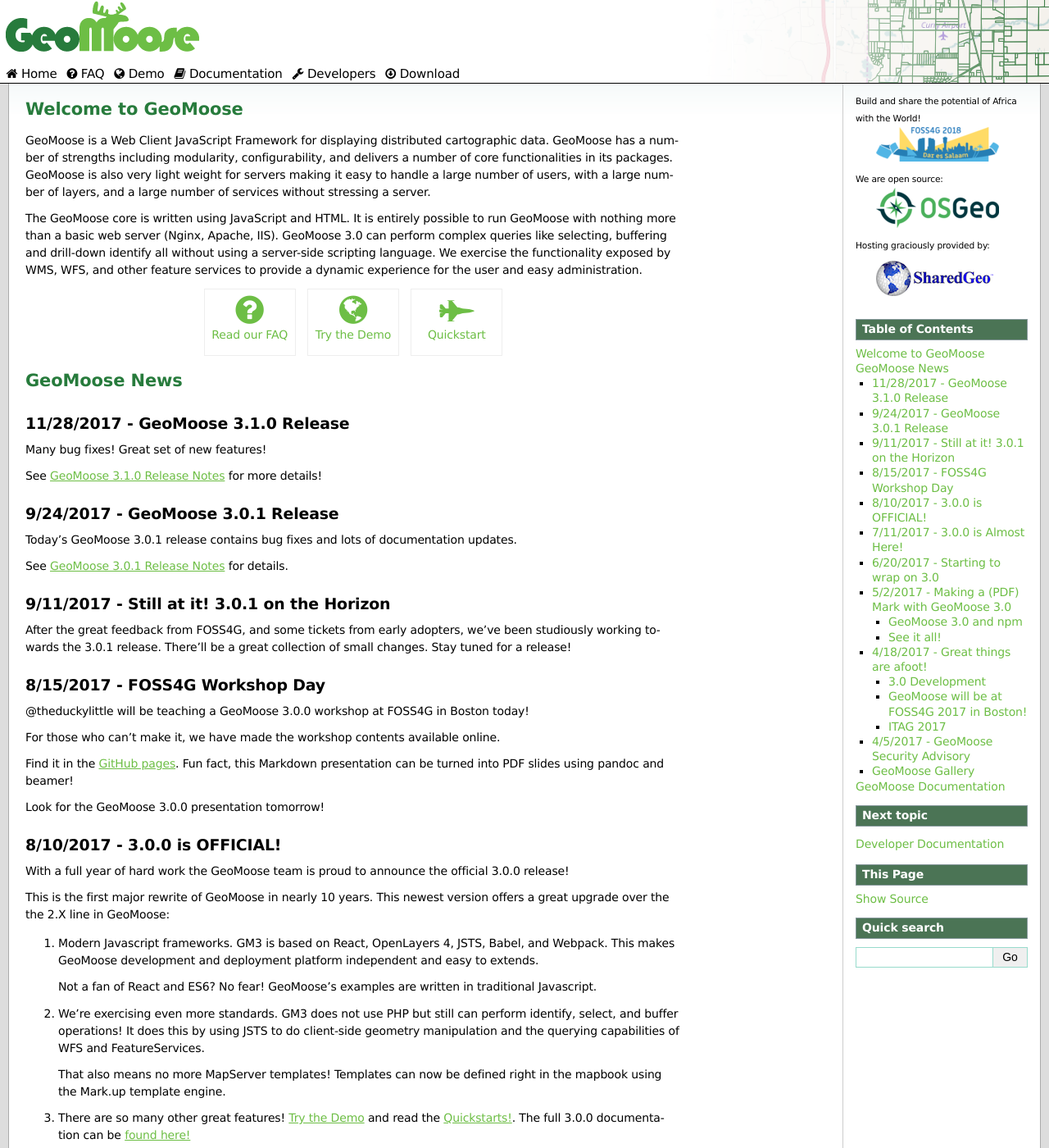
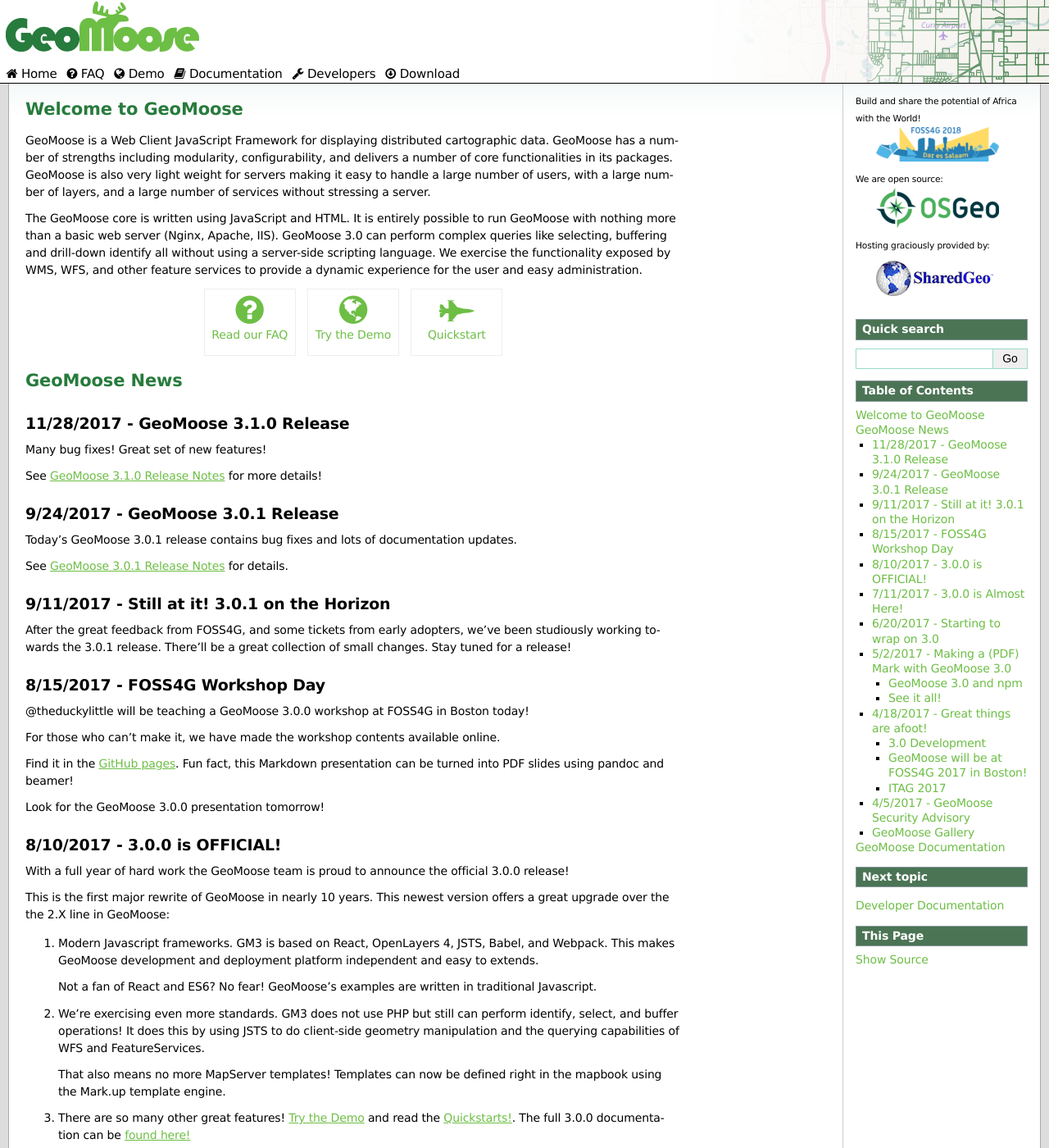
Before and after one commit to herambchaudhari4121/geomoose-website, a Sphinx documentation site: the page built from source/index.rst, in a window 1280 px wide and 1400 px high. Shown: the whole window at 82% size. Built offline with Sphinx 7.4.7, drawn with Linux system fonts in a browser that asks for light colours.

Commit message:
Move "Quick Search" box near top of sidebar

```diff
--- a/source/conf.py
+++ b/source/conf.py
@@ -41,7 +41,7 @@
 
 # General information about the project.
 project = u'GeoMOOSE'
-copyright = u'2013, GeoMOOSE'
+copyright = u'2018, GeoMOOSE'
 
 # The version info for the project you're documenting, acts as replacement for
 # |version| and |release|, also used in various other places throughout the
@@ -134,7 +134,9 @@
 #html_use_smartypants = True
 
 # Custom sidebar templates, maps document names to template names.
-#html_sidebars = {}
+html_sidebars = {
+	'**': ['searchbox.html', 'localtoc.html', 'relations.html', 'sourcelink.html']
+}
 
 # Additional templates that should be rendered to pages, maps page names to
 # template names.
```
